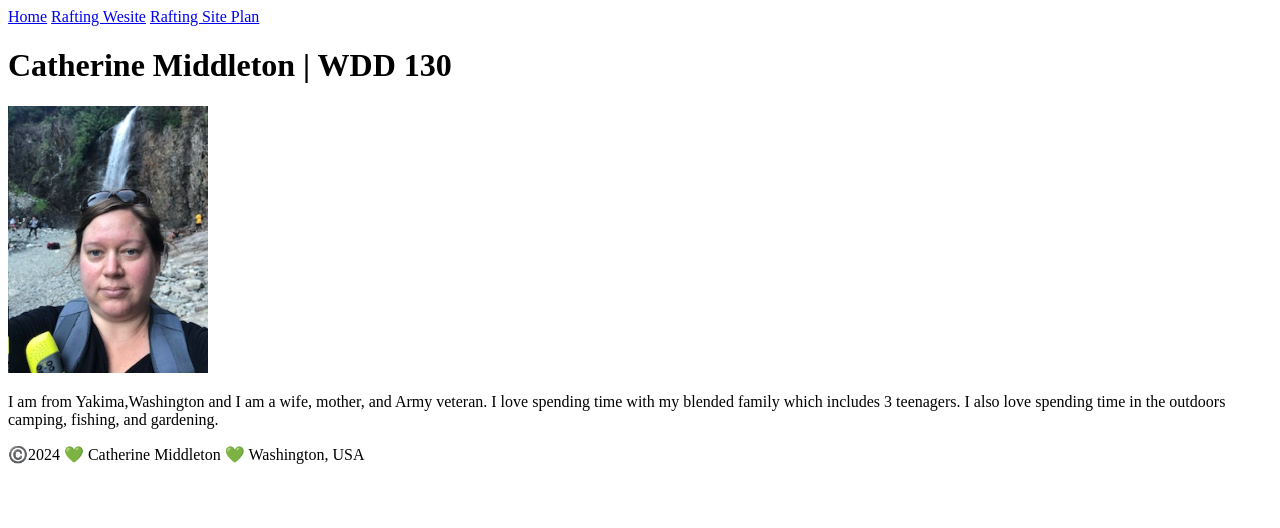
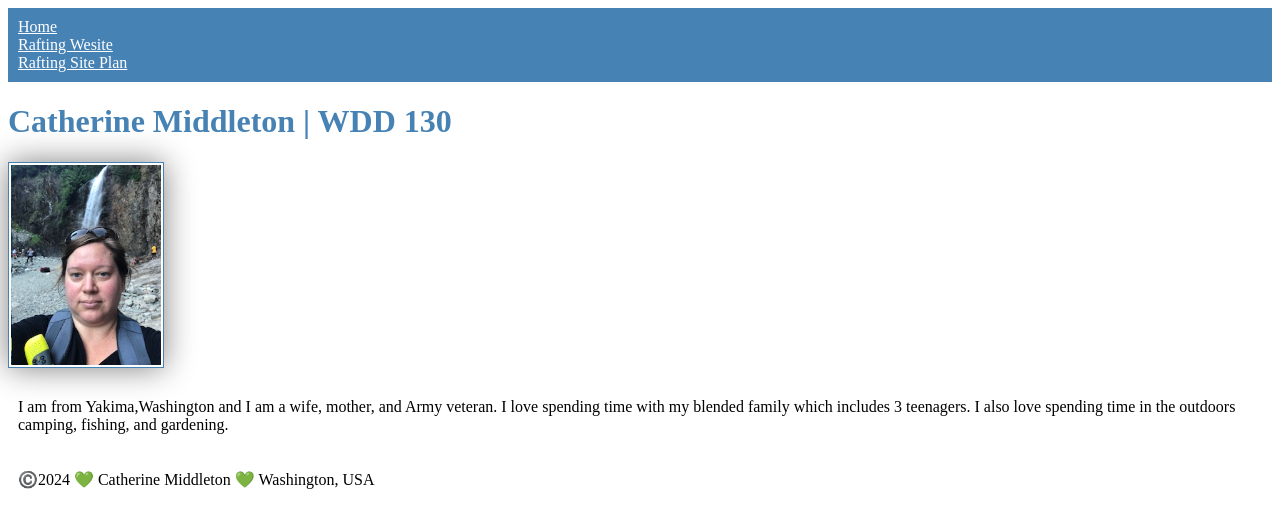
Before and after one commit to mid24001/wdd130, a plain HTML site: page index.html in a window 1280 px wide. Drawn offline with Linux system fonts and the light colour scheme.

Commit message:
styles update

```diff
--- a/index.html
+++ b/index.html
@@ -2,6 +2,7 @@
 <html lang="en-US">
 
 <head>
+    <link rel="stylesheet" href="styles/styles.css">
     <meta charset="UTF-8">
     <meta name="viewport" content="width=device-width, initial-scale=1.0">
     <title>Catherine Middleton | WDD 130</title>
--- /dev/null
+++ b/styles/styles.css
@@ -0,0 +1,26 @@
+nav {
+    background-color: steelblue;
+    padding: 10px;
+}
+
+nav a {
+    color: white;
+    display: block;
+    pladding: 20px;
+}
+
+h1 {
+    color: steelblue;
+}
+
+img {
+    width: 150px;
+    height: auto;
+    border: 1px solid steelblue;
+    padding: 2px;
+    box-shadow: 0 0 30px gray;
+}
+
+p {
+    padding: 10px;
+}
```
Lines whose indentation alone changed are shown as unchanged.
